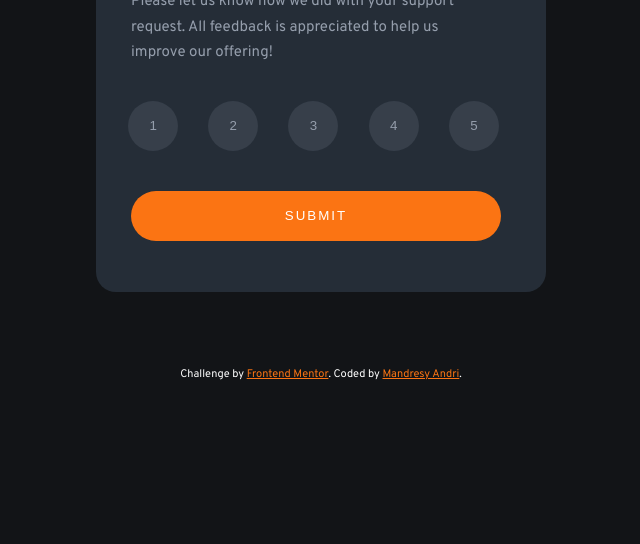
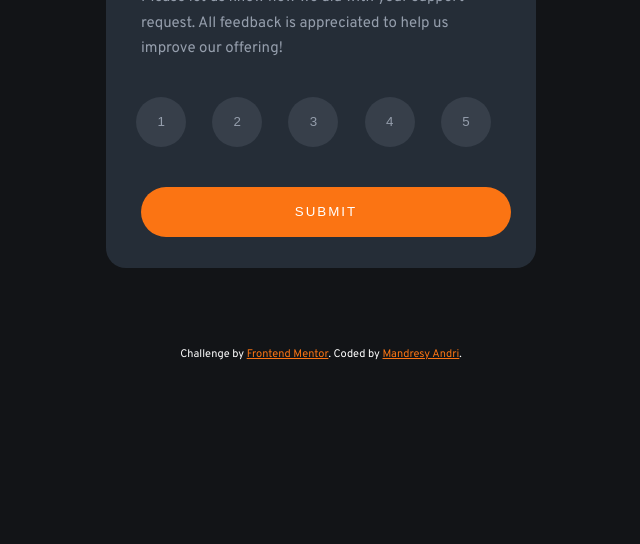
Before and after one commit to mandresyandri/interactive-rating-component, a plain HTML site: page index.html in a window 1280 px wide. Shown: the part 256-800 px from the top of the page, without its empty margins (319-959 px from the left). Drawn offline with Linux system fonts and the light colour scheme.

Commit message:
details handeling

```diff
--- a/script.js
+++ b/script.js
@@ -111,4 +111,4 @@ function deleteText() {
     document.getElementById("selected").innerText = ``;
 }
 
-// Show other text
+// Show other the "Thank You" Page/Text ??
--- a/style.css
+++ b/style.css
@@ -15,13 +15,12 @@ body {
     background-color: var(--verydarkblue);
     font-size: 15px;
     font-family: overpass, serif;
-    /*font-family: sans-serif;*/
 }
 
 /* The main card */
 #main-content {
-    height: 450px;
-    width: 450px;
+    height: 430px;
+    width: 430px;
     position: relative;
     margin: auto;
     transform: translateY(20%);
@@ -78,7 +77,7 @@ p:last-child {
     border-style: none;
     background-color: hsl(216, 12%, 54%, 20%);
     color: var(--lightgrey);
-
+    cursor: pointer;
 }
 
 .submit-part {
@@ -125,4 +124,5 @@ p:last-child {
     top: 35px;
     left: 40px;
     margin: auto;
+    cursor: pointer;
 }
```
